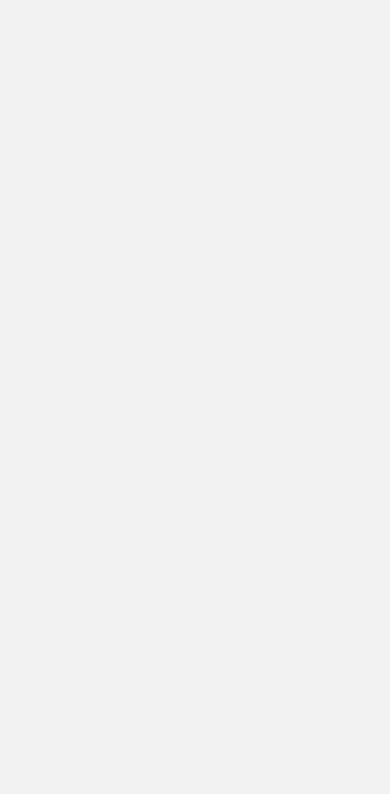
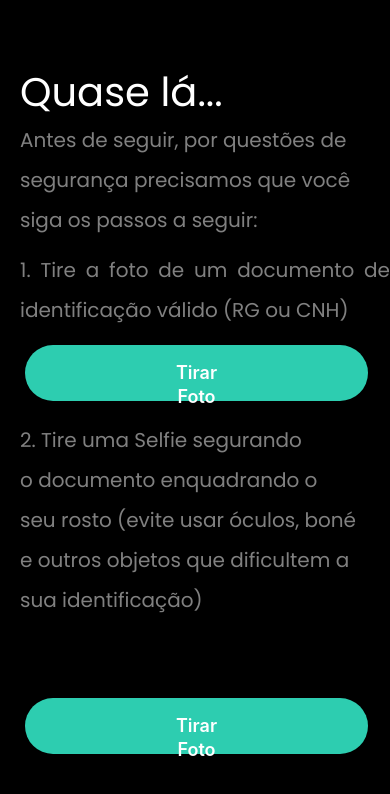
Before and after one commit to Parkfy-Team/Parkfy-Project, a React Native app in the folder Parkfy/: screen /Screen_Fotos in a window 390 px wide. Shown: the top 794 px of the page. Built offline with nearby package versions, Linux system fonts and the light colour scheme.

Commit message:
photo request screen

```diff
--- a/Parkfy/src/pages/Fotos.js
+++ b/Parkfy/src/pages/Fotos.js
@@ -31,7 +31,23 @@ import {ScrollView,
 
     return(
     <>
-      <StatusBar barStyle={'light-content'}></StatusBar>
+      <View style={css_Fotos.body}></View>
+
+      <Text style={css_Fotos.quaseLaText}>Quase lá...</Text>
+
+      <Text style={css_Fotos.fotoText}>Antes de seguir, por questões de{"\n"}segurança precisamos que você{"\n"}siga os passos a seguir:</Text>
+
+      <Text style={css_Fotos.fotoDocRequestText}>1. Tire a foto de um documento de identificação válido (RG ou CNH)</Text>
+
+      <TouchableOpacity style={css_Fotos.fotoDocBtn}>
+        <Text style={css_Fotos.fotoDocText}>Tirar Foto</Text>
+      </TouchableOpacity>
+
+      <Text style={css_Fotos.selfieRequestText}>2. Tire uma Selfie segurando{"\n"}o documento enquadrando o{"\n"}seu rosto (evite usar óculos, boné{"\n"}e outros objetos que dificultem a{"\n"}sua identificação)</Text>
+
+      <TouchableOpacity style={css_Fotos.selfieBtn}>
+        <Text style={css_Fotos.selfieText}>Tirar Foto</Text>
+      </TouchableOpacity>
     </>
     )
   }
--- a/Parkfy/src/styles/FotosStyle.js
+++ b/Parkfy/src/styles/FotosStyle.js
@@ -13,7 +13,107 @@ import {ScrollView,
 
 
 const css_Fotos = StyleSheet.create({
+    body: {
+        flex: 1,
+        backgroundColor: "black",
+        alignItems: "center",
+        justifyContent: "center",
+    },
 
+    quaseLaText: {
+        fontFamily:"poppins_regular",
+        position:'absolute',
+        color: 'white',
+        top: PixelRatio.roundToNearestPixel(70),
+        left: PixelRatio.roundToNearestPixel(20),
+        fontWeight: '500',
+        fontSize: PixelRatio.roundToNearestPixel(40),
+        lineHeight: PixelRatio.roundToNearestPixel(45),
+    },
+
+    fotoText: {
+        fontFamily:"poppins_regular",
+        position:'absolute',
+        color: 'grey',
+        top: PixelRatio.roundToNearestPixel(120),
+        left: PixelRatio.roundToNearestPixel(20),
+        fontWeight: '500',
+        fontSize: PixelRatio.roundToNearestPixel(20),
+        lineHeight: PixelRatio.roundToNearestPixel(40),
+        textAlign: 'justify',
+    },
+
+    fotoDocRequestText: {
+        fontFamily:"poppins_regular",
+        position:'absolute',
+        color: 'grey',
+        top: PixelRatio.roundToNearestPixel(250),
+        left: PixelRatio.roundToNearestPixel(20),
+        fontWeight: '500',
+        fontSize: PixelRatio.roundToNearestPixel(20),
+        lineHeight: PixelRatio.roundToNearestPixel(40),
+        textAlign: 'justify',
+    },
+
+    fotoDocBtn: {
+        display: 'flex',
+        flexDirection:"column",
+        alignItems: 'center',
+        padding:(16,16),
+        position: "absolute",
+        height: PixelRatio.roundToNearestPixel(56),
+        top: PixelRatio.roundToNearestPixel(345),
+        width: PixelRatio.roundToNearestPixel(343),
+        backgroundColor: '#2DCDB0',
+        borderRadius: PixelRatio.roundToNearestPixel(100),
+        marginLeft: PixelRatio.roundToNearestPixel(25)
+    },
+
+    fotoDocText: {
+        width: PixelRatio.roundToNearestPixel(80),
+        height: PixelRatio.roundToNearestPixel(24),
+        color:'white',
+        fontWeight: '600',
+        fontSize: PixelRatio.roundToNearestPixel(18),
+        lineHeight: PixelRatio.roundToNearestPixel(24),
+        textAlign: 'center',
+    },
+
+    selfieRequestText: {
+        fontFamily:"poppins_regular",
+        position:'absolute',
+        color: 'grey',
+        top: PixelRatio.roundToNearestPixel(420),
+        left: PixelRatio.roundToNearestPixel(20),
+        fontWeight: '500',
+        fontSize: PixelRatio.roundToNearestPixel(20),
+        lineHeight: PixelRatio.roundToNearestPixel(40),
+        textAlign: 'justify',
+    },
+
+    selfieBtn: {
+        display: 'flex',
+        flexDirection:"column",
+        alignItems: 'center',
+        padding:(16,16),
+        position: "absolute",
+        height: PixelRatio.roundToNearestPixel(56),
+        bottom: PixelRatio.roundToNearestPixel(90),
+        width: PixelRatio.roundToNearestPixel(343),
+        backgroundColor: '#2DCDB0',
+        borderRadius: PixelRatio.roundToNearestPixel(100),
+        marginLeft: PixelRatio.roundToNearestPixel(25)
+    },
+
+    selfieText: {
+        width: PixelRatio.roundToNearestPixel(80),
+        height: PixelRatio.roundToNearestPixel(24),
+        color:'white',
+        fontWeight: '600',
+        fontSize: PixelRatio.roundToNearestPixel(18),
+        lineHeight: PixelRatio.roundToNearestPixel(24),
+        textAlign: 'center',
+    }
 
 });
 
```
